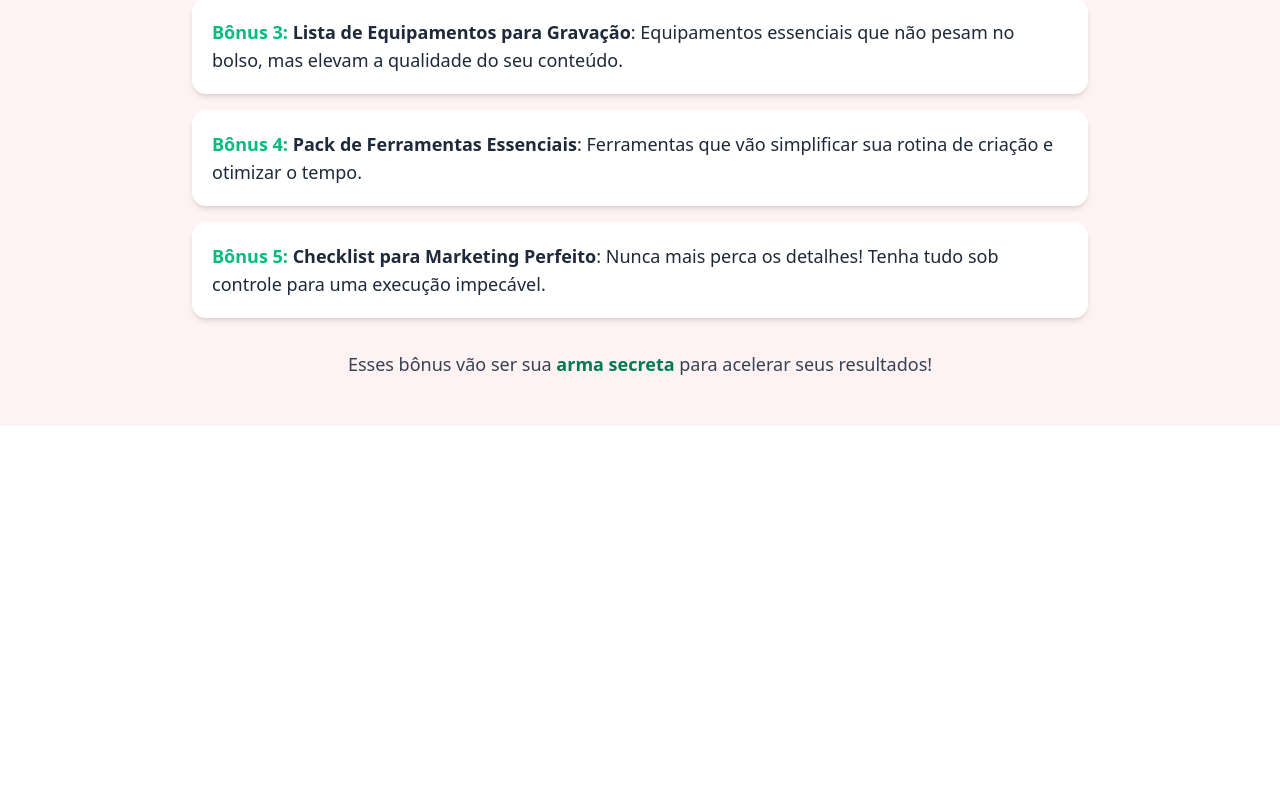
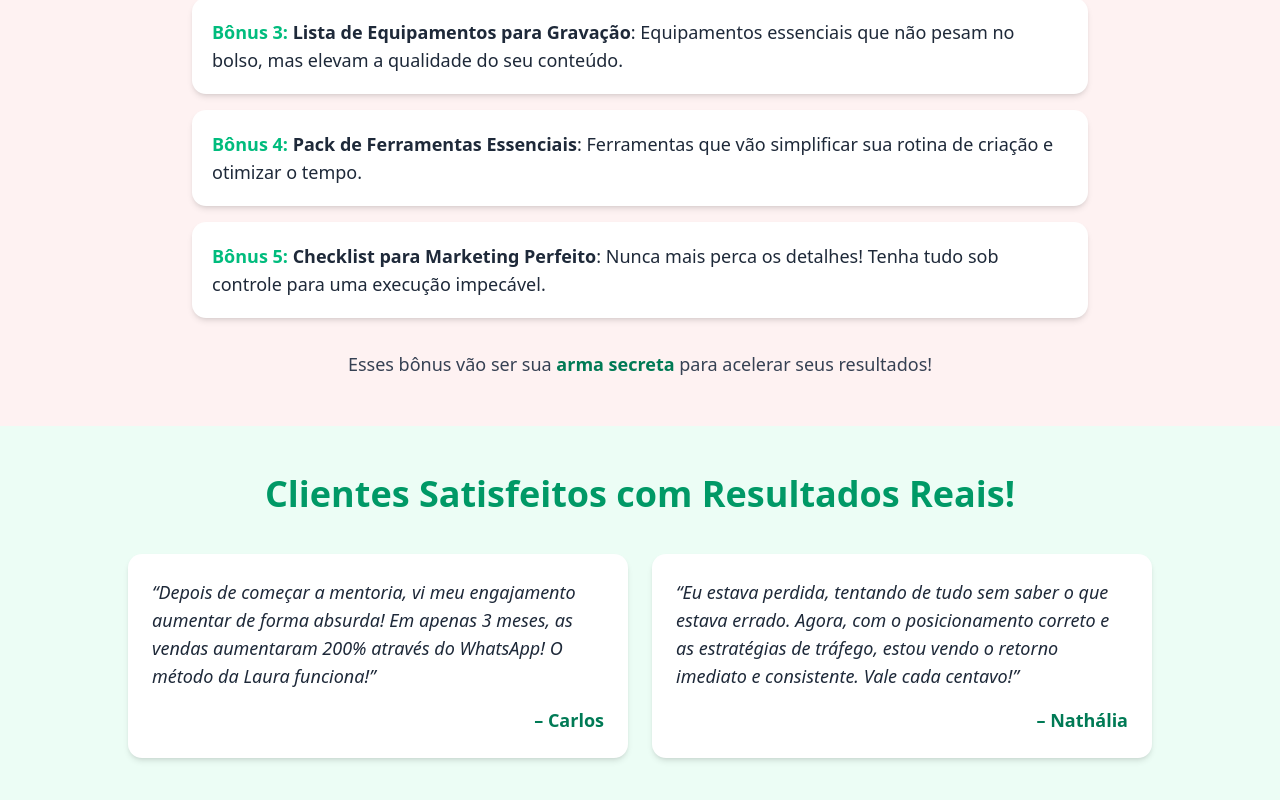
Before and after one commit to mateusmaranhao12/turbo_digital, a Next.js app: page / in a window 1280 px wide. Shown: the part 2146-2946 px from the top of the page. Before the commit the page ends 2572 px from the top, so only its background shows below. Built offline with nearby package versions, Linux system fonts and the light colour scheme.

Commit message:
Implement ClientesSatisfeitos

```diff
--- a/src/app/page.tsx
+++ b/src/app/page.tsx
@@ -1,4 +1,5 @@
 import BonusExclusivos from "@/components/BonusExclusivos/BonusExclusivos";
+import ClientesSatisfeitos from "@/components/ClientesSatisfeitos/ClientesSatisfeitos";
 import HeaderAplicacao from "@/components/HeaderAplicacao/HeaderAplicacao"
 import JaPassouPorIsso from "@/components/JaPassouPorIsso/JaPassouPorIsso";
 import MentoriaTurboDigital from "@/components/MentoriaTurboDigital/MentoriaTurboDigital";
@@ -12,6 +13,7 @@ export default function Home() {
       <JaPassouPorIsso />
       <MentoriaTurboDigital />
       <BonusExclusivos />
+      <ClientesSatisfeitos />
     </div>
   );
 }
--- /dev/null
+++ b/src/components/ClientesSatisfeitos/ClientesSatisfeitos.tsx
@@ -0,0 +1,38 @@
+export default function ClientesSatisfeitos() {
+    const depoimentos = [
+        {
+            nome: "Carlos",
+            texto: `Depois de começar a mentoria, vi meu engajamento aumentar de forma absurda!
+            Em apenas 3 meses, as vendas aumentaram 200% através do WhatsApp!
+            O método da Laura funciona!`,
+        },
+        {
+            nome: "Nathália",
+            texto: `Eu estava perdida, tentando de tudo sem saber o que estava errado.
+            Agora, com o posicionamento correto e as estratégias de tráfego, estou vendo o retorno imediato e consistente.
+            Vale cada centavo!`,
+        },
+    ];
+
+    return (
+        <section className="w-full px-6 py-12 bg-emerald-50">
+            <div className="max-w-5xl mx-auto">
+                <h2 className="text-3xl md:text-4xl font-bold text-emerald-600 text-center mb-10">
+                    Clientes Satisfeitos com Resultados Reais!
+                </h2>
+
+                <div className="grid md:grid-cols-2 gap-6">
+                    {depoimentos.map((item, index) => (
+                        <div
+                            key={index}
+                            className="bg-white p-6 rounded-xl shadow-md text-gray-800 text-lg"
+                        >
+                            <p className="mb-4 italic">“{item.texto}”</p>
+                            <p className="text-right font-semibold text-emerald-700">– {item.nome}</p>
+                        </div>
+                    ))}
+                </div>
+            </div>
+        </section>
+    );
+}
```
Also changed, not shown: src/components/AcelerarResultados/AcelerarResultados.tsx (added), src/components/Garantia/Garantia.tsx (added), src/components/Investimento/Investimento.tsx (added).
